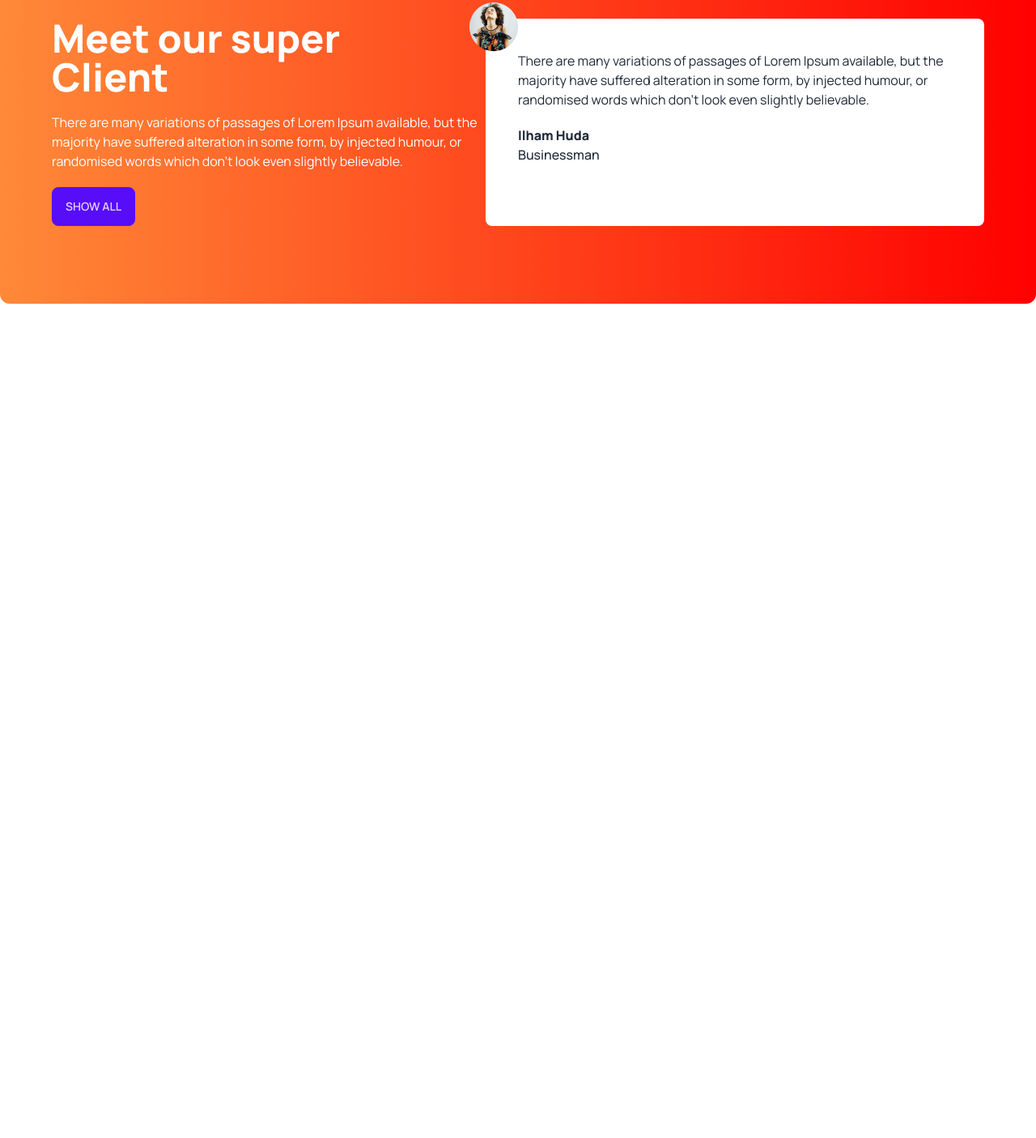
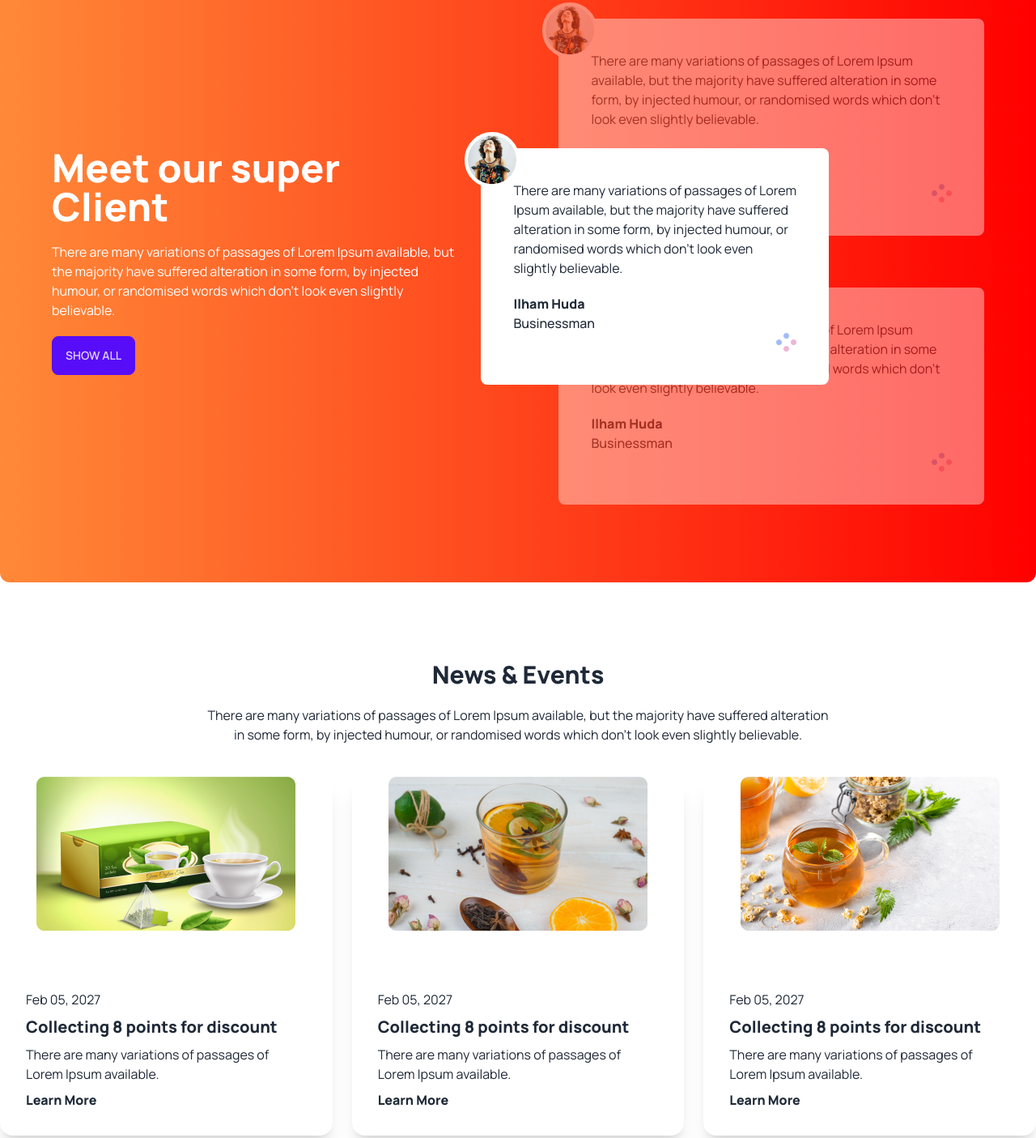
Before and after one commit to raihanmostafa003/tea-house-with-daisyui, a plain HTML site: page index.html in a window 1280 px wide. Shown: the part 1848-3253 px from the top of the page at 81% size. Before the commit the page ends 2319 px from the top, so only its background shows below. Drawn offline with nearby package versions, Linux system fonts and the light colour scheme.

Commit message:
news and event section added

```diff
--- a/index.html
+++ b/index.html
@@ -69,7 +69,8 @@
         <!-- feature section -->
         <section class="text-center my-24">
             <h2 class="text-3xl font-extrabold mb-5">Our Featured Products</h2>
-            <p class="lg:max-w-3xl mb-10 mx-auto">There are many variations of passages of Lorem Ipsum available, but the
+            <p class="lg:max-w-3xl mb-10 mx-auto">There are many variations of passages of Lorem Ipsum available, but
+                the
                 majority have suffered alteration in some form, by injected humour, or randomised words which don't look
                 even slightly believable.</p>
             <!-- featured tea card container -->
@@ -123,11 +124,15 @@
                 <div class="rounded-xl h-36 bg-gradient-to-r from-[#cbd5e1] to-[#e7e5e4]"></div>
 
             </div>
-            <div class="space-y-5 flex-1">
+            <div class="space-y-5  flex-1">
                 <h3 class="text-2xl font-extrabold">Great Tea, Freshly
                     <br>
-                    Presented</h3>
-                    <p>The meaning of gong cha is chanese is to provide the best tea to emperor from all possessions . It represents the highest quality and self expectation. Establishing in 2006, Gong cha had been deeply appreciated by its custoers  because of good words of mouth and unique customized service orginated from Taiwan.</p>
+                    Presented
+                </h3>
+                <p>The meaning of gong cha is chanese is to provide the best tea to emperor from all possessions . It
+                    represents the highest quality and self expectation. Establishing in 2006, Gong cha had been deeply
+                    appreciated by its custoers because of good words of mouth and unique customized service orginated
+                    from Taiwan.</p>
                 <h4 class="text-xl font-extrabold mt-8">Unique Taste</h4>
                 <p>A Unique and different style from other teapots gives a luxurious and minimalist impression</p>
                 <h4 class="text-xl font-extrabold">Premium Quality</h4>
@@ -136,23 +141,109 @@
 
         </section>
 
-        <section class="my-24 flex flex-col lg:flex-row rounded-xl bg-gradient-to-r from-[#FF8938] to-[#F00] px-16 py-24">
+        <section
+            class="my-24 flex flex-col lg:flex-row rounded-xl bg-gradient-to-r from-[#FF8938] to-[#F00] px-16 py-24">
             <!-- super client section -->
+            <div class="flex items-center lg:pr-32">
                 <div class="space-y-5">
                     <h2 class="text-5xl text-white font-extrabold">
                         Meet our super
                         <br>
                         Client
                     </h2>
-                <p class="text-white">There are many variations of passages of Lorem Ipsum available, but the majority have suffered alteration in some form, by injected humour, or randomised words which don't look even slightly believable.</p>
+                    <p class="text-white">There are many variations of passages of Lorem Ipsum available, but the
+                        majority have suffered alteration in some form, by injected humour, or randomised words which
+                        don't look even slightly believable.</p>
                     <button class="btn btn-primary">Show All</button>
                 </div>
-            <!-- review -->
-            <div class="relative p-10 rounded-lg bg-white">
-                <img class="absolute -top-5 -left-5 " src="./images/client.png" alt="">
-                <p>There are many variations of passages of Lorem Ipsum available, but the majority have suffered alteration in some form, by injected humour, or randomised words which don't look even slightly believable. </p>
+            </div>
+            <!-- review container -->
+            <div class="relative">
+                <!--next  review -->
+                <div class="opacity-40 mb-16 z-10 relative p-10 rounded-lg bg-white">
+                    <img class="absolute -top-5 -left-5 border-4 border-white rounded-full bg-white "
+                        src="./images/client.png" alt="">
+                    <p>There are many variations of passages of Lorem Ipsum available, but the majority have suffered
+                        alteration in some form, by injected humour, or randomised words which don't look even slightly
+                        believable. </p>
                     <h4 class="font-bold mt-5">Ilham Huda</h4>
                     <p class="font-medium">Businessman</p>
+                    <div class="flex justify-end">
+                        <img src="./images/circles.png" alt="">
+                    </div>
+                </div>
+                <!-- current review -->
+                <div class="absolute top-40 z-20 lg:-left-24 lg:w-[430px] p-10 rounded-lg bg-white">
+                    <img class="absolute -top-5 -left-5 border-4 border-white rounded-full bg-white "
+                        src="./images/client.png" alt="">
+                    <p>There are many variations of passages of Lorem Ipsum available, but the majority have suffered
+                        alteration in some form, by injected humour, or randomised words which don't look even slightly
+                        believable. </p>
+                    <h4 class="font-bold mt-5">Ilham Huda</h4>
+                    <p class="font-medium">Businessman</p>
+                    <div class="flex justify-end">
+                        <img src="./images/circles.png" alt="">
+                    </div>
+                </div>
+                <!-- previous review -->
+                <div class="opacity-40 z-10 relative p-10 rounded-lg bg-white">
+                    <img class="absolute -top-5 -left-5 border-4 border-white rounded-full bg-white "
+                        src="./images/client.png" alt="">
+                    <p>There are many variations of passages of Lorem Ipsum available, but the majority have suffered
+                        alteration in some form, by injected humour, or randomised words which don't look even slightly
+                        believable. </p>
+                    <h4 class="font-bold mt-5">Ilham Huda</h4>
+                    <p class="font-medium">Businessman</p>
+                    <div class="flex justify-end">
+                        <img src="./images/circles.png" alt="">
+                    </div>
+                </div>
+            </div>
+
+        </section>
+
+        <!-- News & Event section -->
+        <section class="text-center my-24">
+            <h2 class="text-3xl font-extrabold mb-5">News & Events</h2>
+            <p class="lg:max-w-3xl mb-10 mx-auto">There are many variations of passages of Lorem Ipsum available, but the majority have suffered alteration in some form, by injected humour, or randomised words which don't look even slightly believable.</p>
+            <!-- News & Event card container -->
+            <div class="grid grid-cols-1 md:grid-cols-2 lg:grid-cols-3 gap-6">
+                <!-- first card -->
+                <div class="card space-y-10 text-left bg-base-100 shadow-xl">
+                    <figure><img src="./images/news-1.png" alt="Shoes" /></figure>
+                    <div class="card-body">
+                        <p>Feb 05, 2027</p>
+                       <h2 class="card-title font-extrabold">Collecting 8 points for discount</h2>
+                        <p>There are many variations of passages of Lorem Ipsum available.</p>
+                        <div class="card-actions ">
+                        <a class="font-extrabold" href="">Learn More</a>
+                        </div>
+                    </div>
+                  </div>
+                <!-- second card -->
+                <div class="card space-y-10 text-left bg-base-100 shadow-xl">
+                    <figure><img src="./images/news-2.png" alt="Shoes" /></figure>
+                    <div class="card-body">
+                        <p>Feb 05, 2027</p>
+                       <h2 class="card-title font-extrabold">Collecting 8 points for discount</h2>
+                        <p>There are many variations of passages of Lorem Ipsum available.</p>
+                        <div class="card-actions ">
+                        <a class="font-extrabold" href="">Learn More</a>
+                        </div>
+                    </div>
+                  </div>
+                <!-- third card -->
+                <div class="card space-y-10 text-start bg-base-100 shadow-xl">
+                    <figure><img src="./images/news-3.png" alt="Shoes" /></figure>
+                    <div class="card-body ">
+                        <p>Feb 05, 2027</p>
+                       <h2 class="card-title font-extrabold">Collecting 8 points for discount</h2>
+                        <p>There are many variations of passages of Lorem Ipsum available.</p>
+                        <div class="card-actions ">
+                        <a class="font-extrabold" href="">Learn More</a>
+                        </div>
+                    </div>
+                  </div>
             </div>
 
         </section>
```
Lines whose indentation alone changed are shown as unchanged.
